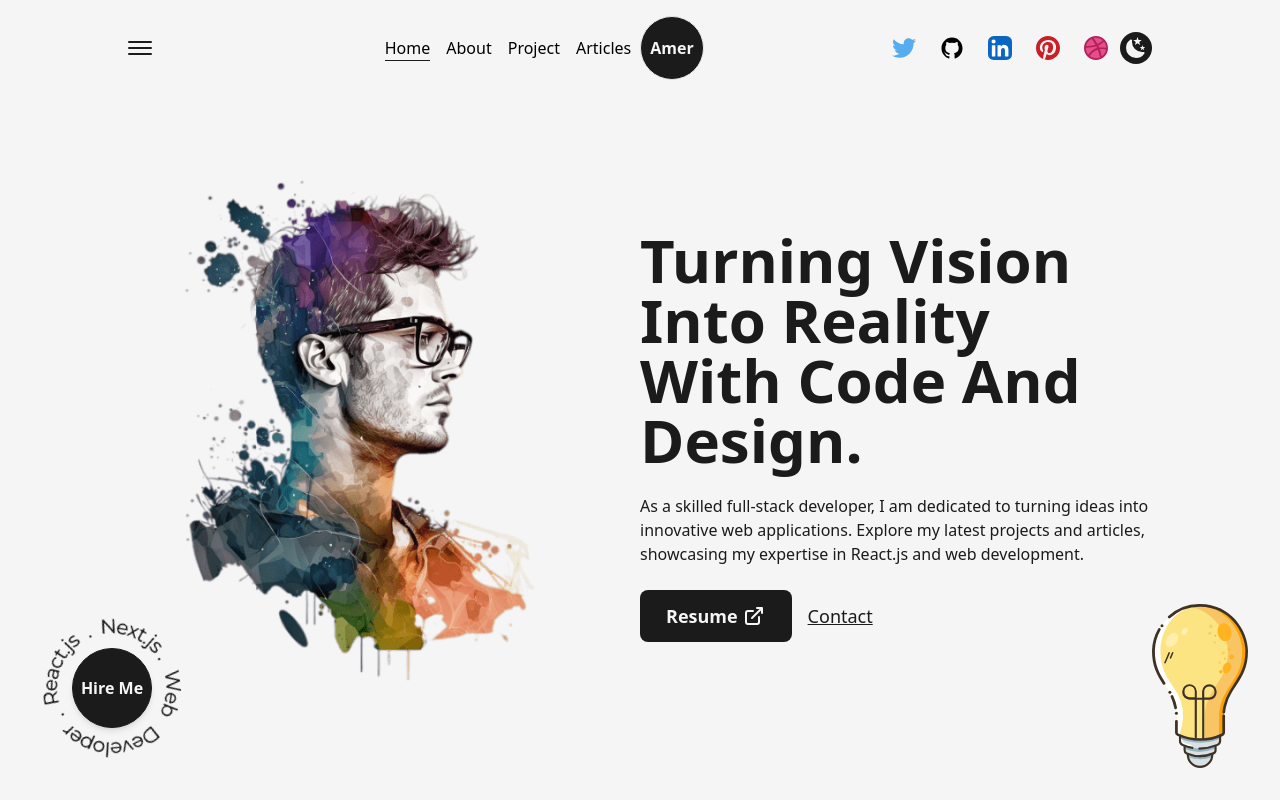
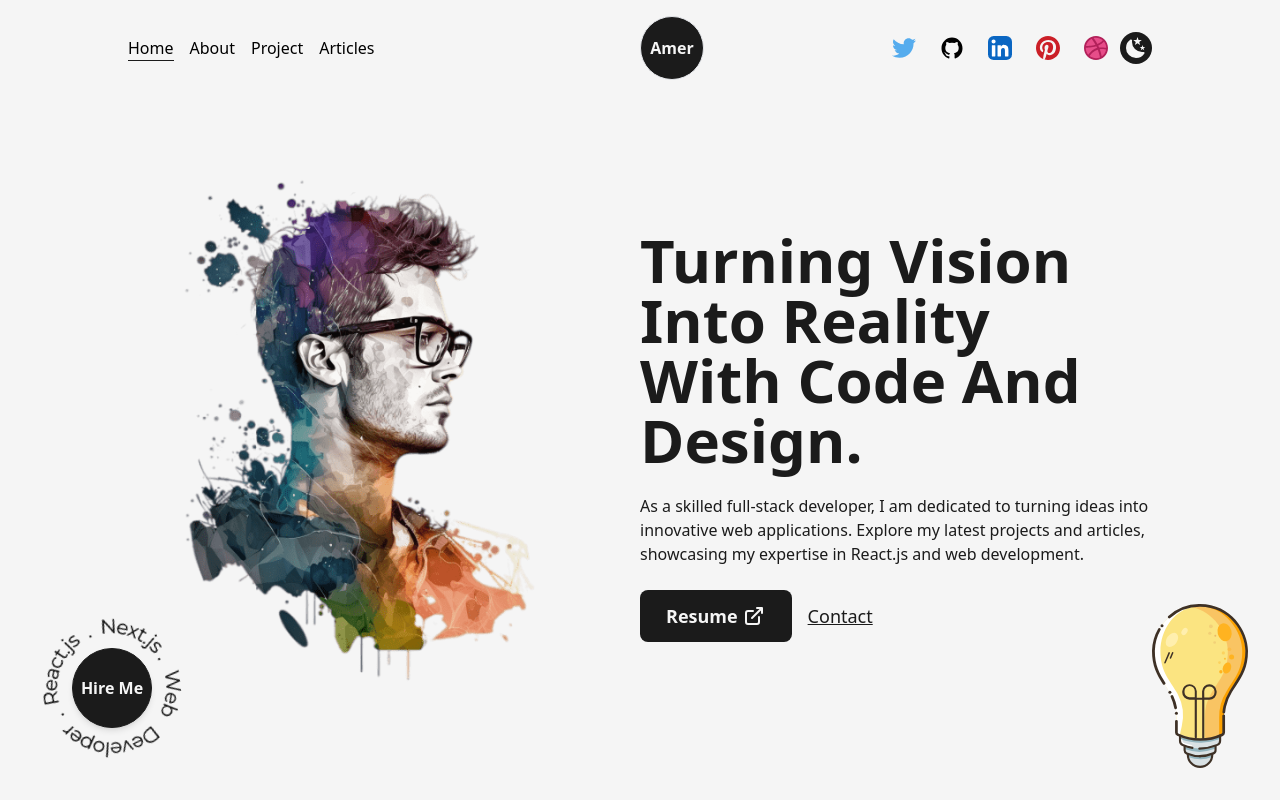
Before and after one commit to amerv97/Next.js-amervarajic-portfolio, a Next.js app in the folder Next.js-Developer-Portfolio-Starter-Code-main/: page / in a window 1280 px wide. Shown: the top 800 px of the page. Built offline with nearby package versions, Linux system fonts and the light colour scheme.

Commit message:
show menu button on lg

```diff
--- a/Next.js-Developer-Portfolio-Starter-Code-main/src/components/NavBar.js
+++ b/Next.js-Developer-Portfolio-Starter-Code-main/src/components/NavBar.js
@@ -42,12 +42,12 @@
   return (
     <header className="w-full px-32 py-8 font-medium flex items-center justify-between dark:text-light">
       <button
-        className="flex flex-col justify-center items-center"
+        className="flex-col justify-center items-center hidden lg:flex"
         onClick={handleClick}
       >
         <span
           className={`bg-dark dark:bg-light block transition-all duration-300 ease-out h-0.5 w-6 rounded-sm -translate-y-0.5 ${
-            isOpen ? "rotate-45 translate-y-1" : "-translate-y-0.5"
+            isOpen ? "rotate-45 translate-y-1" : "-translate -y-0.5"
           }`}
         ></span>
         <span
```
